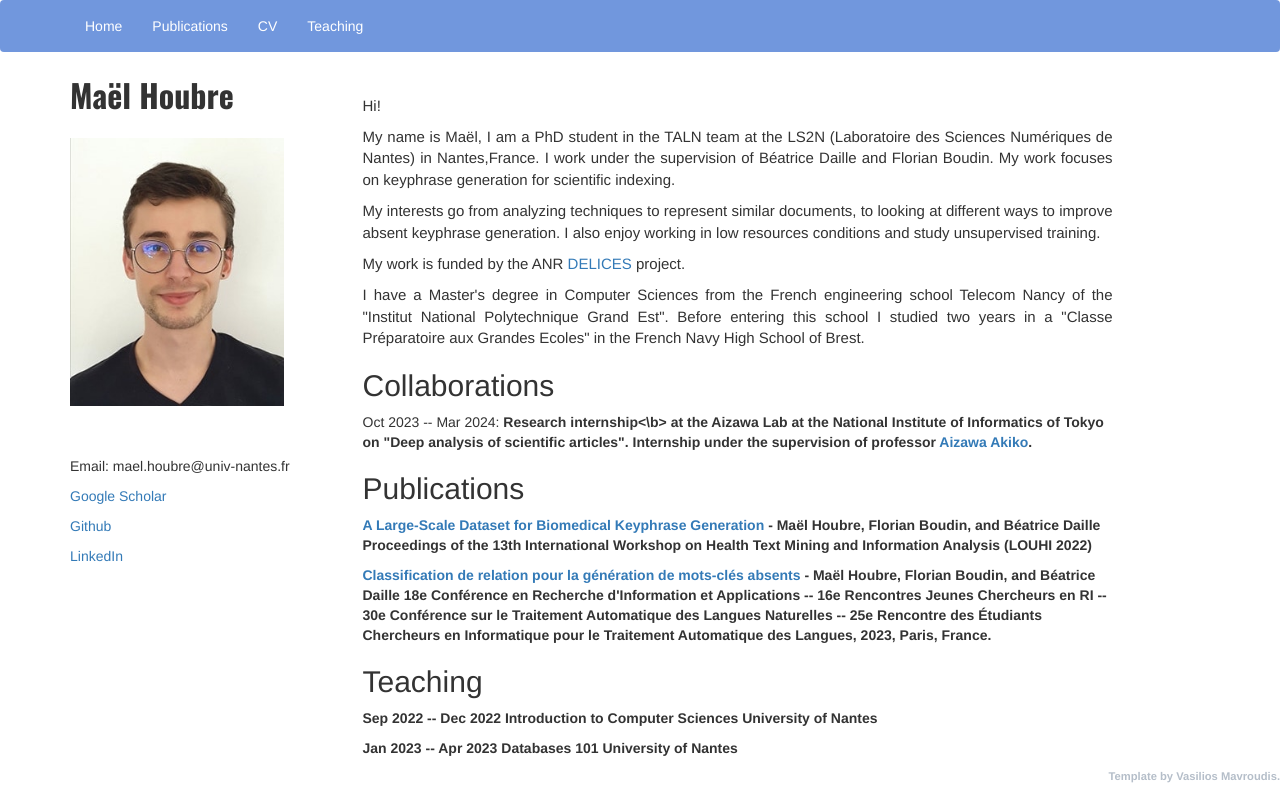
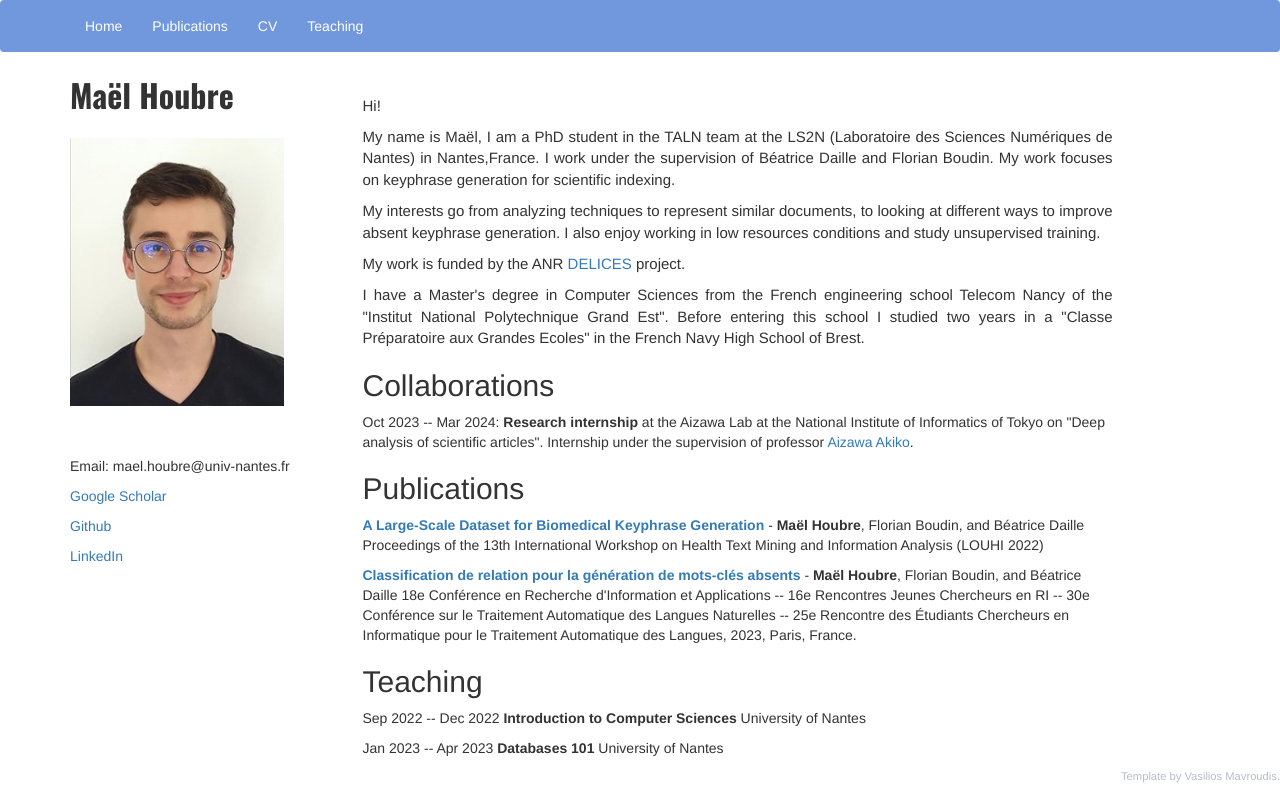
Before and after one commit to MHoubre/mhoubre.github.io, a plain HTML site: page index.html in a window 1280 px wide. Drawn offline with nearby package versions, Linux system fonts and the light colour scheme.

Commit message:
correct typo

```diff
--- a/index.html
+++ b/index.html
@@ -57,7 +57,7 @@
 
               <div class = "col">
                 <h2 id="papers">Collaborations</h2>
-                 Oct 2023 -- Mar 2024: <b>Research internship<\b> at the Aizawa Lab at the National Institute of Informatics of Tokyo on "Deep analysis of scientific articles". Internship under the supervision of professor <a href="https://researchmap.jp/AkikoAizawa/">Aizawa Akiko</a>.
+                 Oct 2023 -- Mar 2024: <b>Research internship</b> at the Aizawa Lab at the National Institute of Informatics of Tokyo on "Deep analysis of scientific articles". Internship under the supervision of professor <a href="https://researchmap.jp/AkikoAizawa/">Aizawa Akiko</a>.
               </div>
 
               <div class="col">
```
